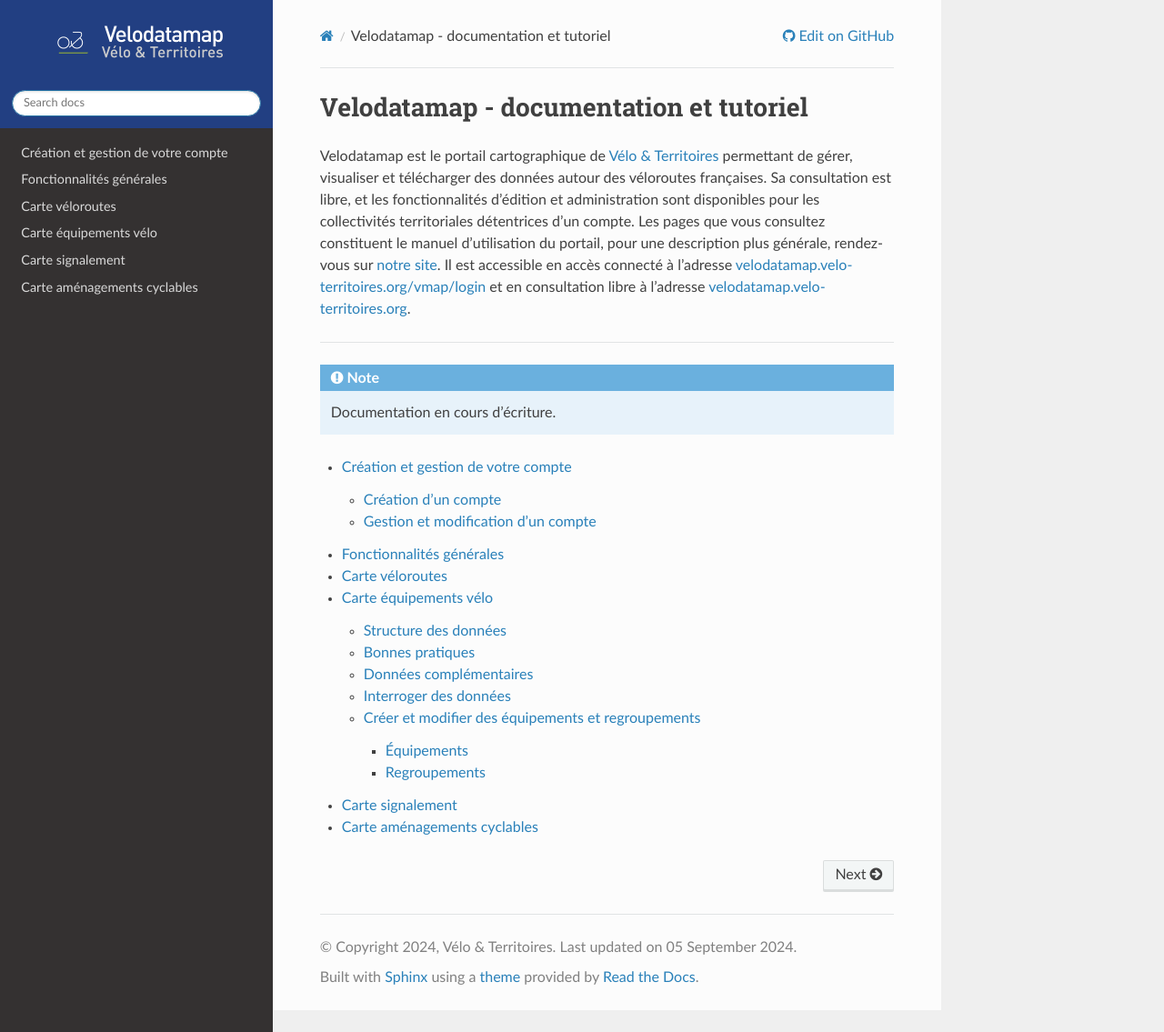
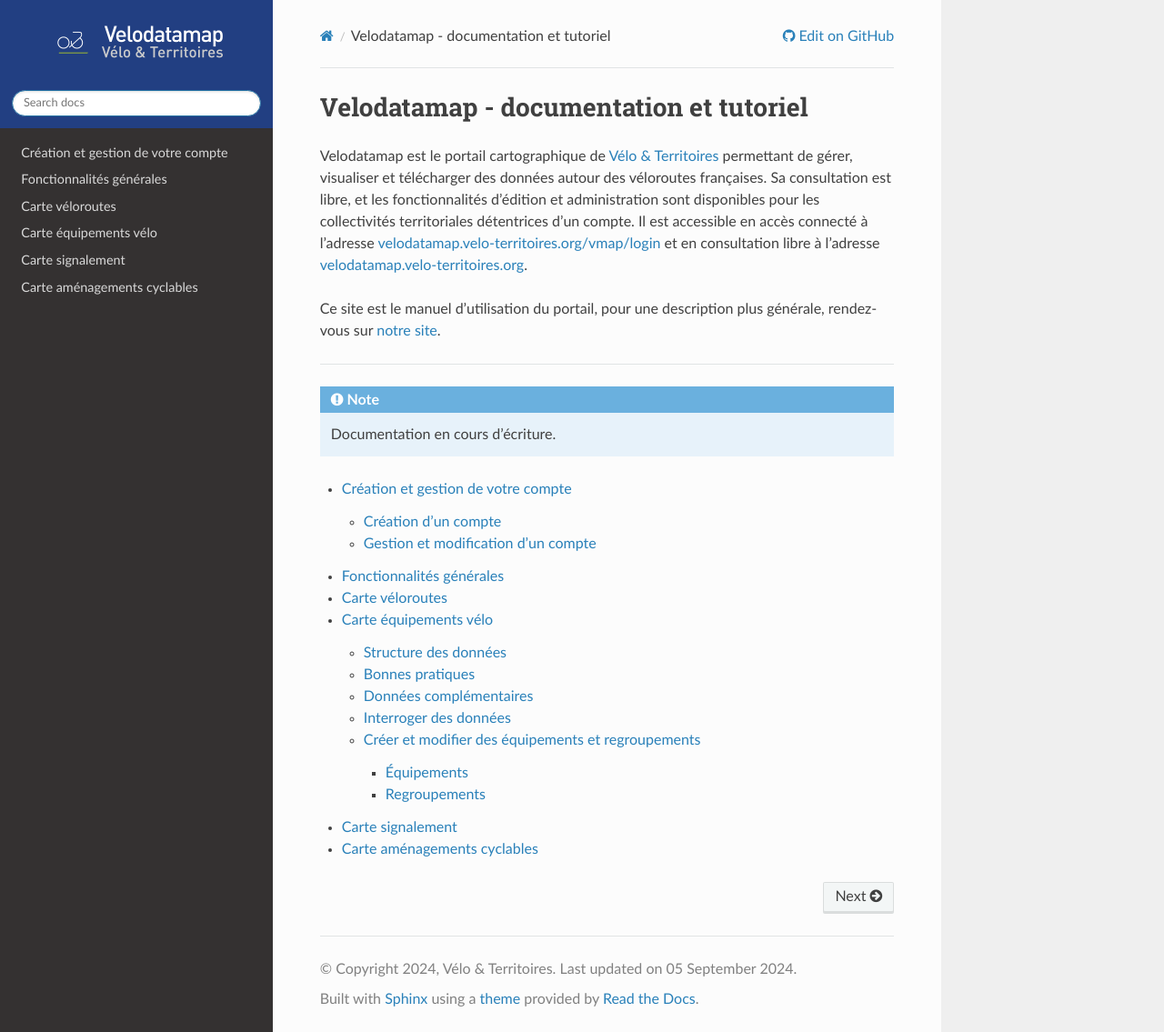
Before and after one commit to reseauvelomarche/velodatamap.readthedocs.io, a Sphinx documentation site: the page built from docs/source/index.rst, in a window 1280 px wide and 1135 px high. Shown: the whole window at 91% size. Built offline with Sphinx 7.4.7 and the Read the Docs theme 2.0.0, drawn with Linux system fonts in a browser that asks for light colours.

Commit message:
Reformulation

```diff
--- a/docs/source/index.rst
+++ b/docs/source/index.rst
@@ -1,8 +1,10 @@
 Velodatamap - documentation et tutoriel
 =======================================
 
-Velodatamap est le portail cartographique de `Vélo & Territoires <https://www.velo-territoires.org>`_ permettant de gérer, visualiser et télécharger des données autour des véloroutes françaises. Sa consultation est libre, et les fonctionnalités d'édition et administration sont disponibles pour les collectivités territoriales détentrices d'un compte. Les pages que vous consultez constituent le manuel d'utilisation du portail, pour une description plus générale, rendez-vous sur `notre site <https://www.velo-territoires.org/observatoires/velodatamap/>`_.
+Velodatamap est le portail cartographique de `Vélo & Territoires <https://www.velo-territoires.org>`_ permettant de gérer, visualiser et télécharger des données autour des véloroutes françaises. Sa consultation est libre, et les fonctionnalités d'édition et administration sont disponibles pour les collectivités territoriales détentrices d'un compte.
 Il est accessible en accès connecté à l'adresse `velodatamap.velo-territoires.org/vmap/login <https://velodatamap.velo-territoires.org/vmap/login>`_ et en consultation libre à l'adresse `velodatamap.velo-territoires.org <https://velodatamap.velo-territoires.org>`_.
+
+Ce site est le manuel d'utilisation du portail, pour une description plus générale, rendez-vous sur `notre site <https://www.velo-territoires.org/observatoires/velodatamap/>`_.
 
 ===================================
 
```
